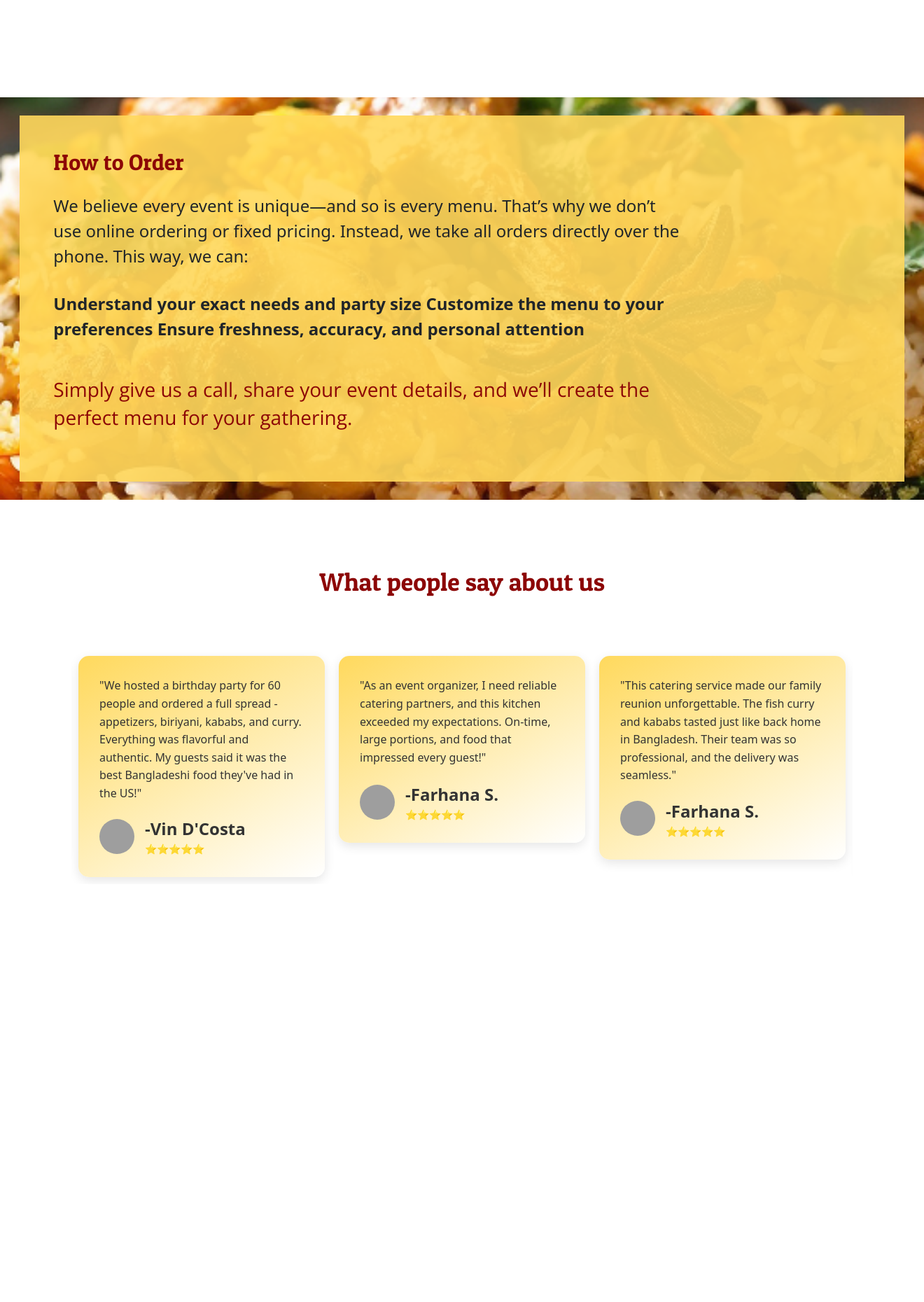
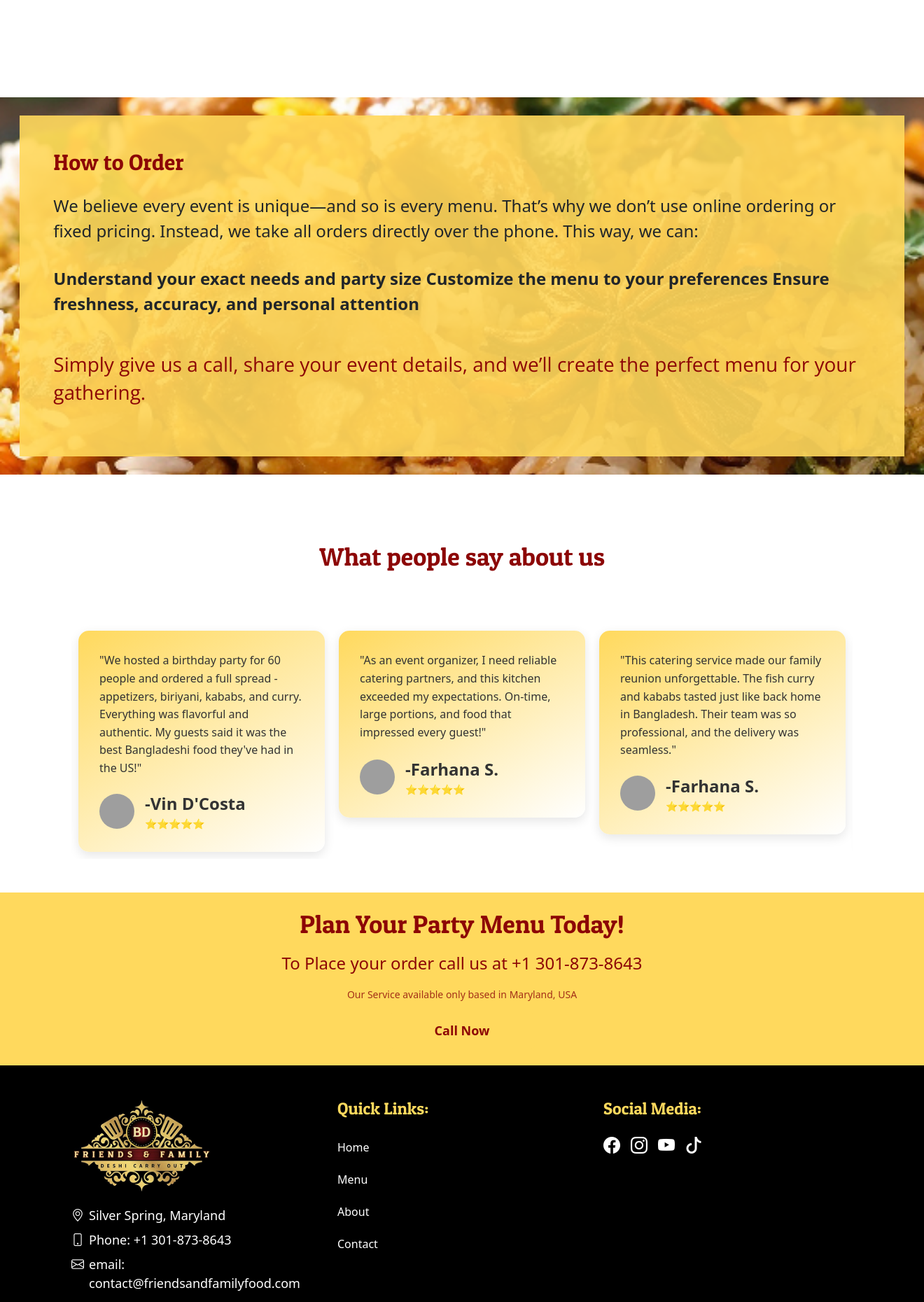
Before and after one commit to jimjerry00b/bdfriendsandfamily.com, a PHP site: page / in a window 1320 px wide; the page is wider, and only the part inside the window is pictured. Shown: the part 1660-3520 px from the top of that part at 70% size. Before the commit the page ends 2918 px from the top of that part, so only its background shows below. Run offline with PHP 8.4, Linux system fonts and the light colour scheme; some libraries are stand-ins or nearby versions; grey boxes are pictures that could not be loaded.

Commit message:
footer section on going

```diff
--- a/css/style.css
+++ b/css/style.css
@@ -289,6 +351,145 @@ nav #navbarNav ul li:hover a, nav #navbarNav ul li a.active{
     color: var(--secondary-color);
 }
 
+.slick-prev,
+.slick-next {
+    z-index: 1;
+    width: 40px;
+    height: 40px;
+}
+
+.slick-prev {
+    left: -50px;
+}
+
+.slick-next {
+    right: -50px;
+}
+
+.slick-dots {
+    bottom: -40px;
+}
+
+.slick-dots li button:before {
+    font-size: 12px;
+    color: var(--primary-color);
+}
+
+.slick-dots li.slick-active button:before {
+    color: var(--secondary-color);
+}
+
+/* Call to Action Section */
+.call-to-action {
+    background-color: var(--primary-color);
+    color: var(--secondary-color);
+}
+
+.call-to-action h2 {
+    color: var(--secondary-color);
+    margin-bottom: 15px;
+}
+
+.call-to-action .small {
+    font-size: 14px;
+    opacity: 0.8;
+}
+
+/* Footer Styles */
+footer {
+    background-color: #000;
+    color: #fff;
+    padding: 60px 0 30px;
+}
+
+.footer-logo {
+    max-width: 200px;
+    margin-bottom: 20px;
+}
+
+footer h3 {
+    color: var(--primary-color);
+    font-size: 24px;
+    margin-bottom: 20px;
+}
+
+footer p {
+    margin-bottom: 8px;
+    font-size: 16px;
+}
+
+.quick-links {
+    list-style: none;
+    padding: 0;
+    margin: 0;
+}
+
+.quick-links li {
+    margin-bottom: 10px;
+}
+
+.quick-links a {
+    color: #fff;
+    text-decoration: none;
+    font-size: 16px;
+    transition: color 0.3s ease;
+}
+
+.quick-links a:hover {
+    color: var(--primary-color);
+}
+
+.social-links {
+    display: flex;
+    gap: 15px;
+}
+
+.social-links a {
+    color: #fff;
+    font-size: 24px;
+    transition: color 0.3s ease;
+}
+
+.social-links a:hover {
+    color: var(--primary-color);
+}
+
+.copyright {
+    color: #888;
+    font-size: 14px;
+    margin-top: 10px;
+    padding-bottom: 6px;
+}
+
+.location, .phone, .email {
+    position: relative;
+    padding-left: 25px;
+    font-size: 18px;
+}
+
+.location:before, .phone:before, .email:before {
+    font-family: "bootstrap-icons";
+    position: absolute;
+    left: 0;
+}
+
+.location:before {
+    content: "\f3e8";
+}
+
+.phone:before {
+    content: "\f4e7";
+}
+
+.email:before {
+    content: "\f32f";
+}
+
+
+.copyright-section{
+    background: var(--text-color);
+}
+
 /* responsive css start */
 
 @media screen and (max-width: 1443px) {
@@ -310,12 +511,21 @@ nav #navbarNav ul li:hover a, nav #navbarNav ul li a.active{
         background: #ffd95de6;
     }
 
+    .section_four_text{
+        width: 100%;
+    }
+
 }
 
 @media screen and (max-width: 991px) {
     .order_today_box{
         right: 0;
         left: initial;
+    }
+
+    #section_four h3.custom {
+        font-size: 24px;
+        line-height: 30px;
     }
 
 }
--- a/index.php
+++ b/index.php
@@ -7,6 +7,7 @@
   <title>BD Friends and Family</title>
   <link href="css/bootstrap.min.css" rel="stylesheet">
   <link href="css/style.css" rel="stylesheet">
+  <link rel="stylesheet" href="https://cdn.jsdelivr.net/npm/bootstrap-icons@1.11.1/font/bootstrap-icons.css">
   <link rel="stylesheet" type="text/css" href="//cdn.jsdelivr.net/npm/slick-carousel@1.8.1/slick/slick.css"/>
   <link rel="stylesheet" type="text/css" href="//cdn.jsdelivr.net/npm/slick-carousel@1.8.1/slick/slick-theme.css"/>
 </head>
@@ -203,6 +204,54 @@
     </div>
   </section>
 
+  <section class="call-to-action py-4">
+    <div class="container text-center">
+      <h2>Plan Your Party Menu Today!</h2>
+      <p>To Place your order call us at +1 301-873-8643</p>
+      <p class="small">Our Service available only based in Maryland, USA</p>
+      <a href="tel:+13018738643" class="btn btn-primary">Call Now</a>
+    </div>
+  </section>
+
+  <footer class="p-0">
+    <div class="container py-5">
+      <div class="row">
+        <div class="col-md-4 mb-4 mb-md-0">
+          <img src="images/logo.png" alt="BD Friends and Family" class="footer-logo mb-3">
+          <p class="location">Silver Spring, Maryland</p>
+          <p class="phone">Phone: +1 301-873-8643</p>
+          <p class="email">email: contact@friendsandfamilyfood.com</p>
+        </div>
+        <div class="col-md-4 mb-4 mb-md-0">
+          <h3>Quick Links:</h3>
+          <ul class="quick-links">
+            <li><a href="#">Home</a></li>
+            <li><a href="#">Menu</a></li>
+            <li><a href="#">About</a></li>
+            <li><a href="#">Contact</a></li>
+          </ul>
+        </div>
+        <div class="col-md-4">
+          <h3>Social Media:</h3>
+          <div class="social-links">
+            <a href="#" class="facebook"><i class="bi bi-facebook"></i></a>
+            <a href="#" class="instagram"><i class="bi bi-instagram"></i></a>
+            <a href="#" class="youtube"><i class="bi bi-youtube"></i></a>
+            <a href="#" class="tiktok"><i class="bi bi-tiktok"></i></a>
+          </div>
+        </div>
+      </div>
+    </div>
+
+    <div class="container-fluid copyright-section">
+      <div class="row">
+        <div class="col-12 text-center">
+          <p class="copyright">&copy; 2025 BD Friends and Family. All rights reserved.</p>
+        </div>
+      </div>
+    </div>
+  </footer>
+
   <script src="js/bootstrap.bundle.min.js"></script>
   <script type="text/javascript" src="//code.jquery.com/jquery-1.11.0.min.js"></script>
   <script type="text/javascript" src="//code.jquery.com/jquery-migrate-1.2.1.min.js"></script>
```
Also changed, not shown: other parts of css/style.css (+63 -86 lines).
